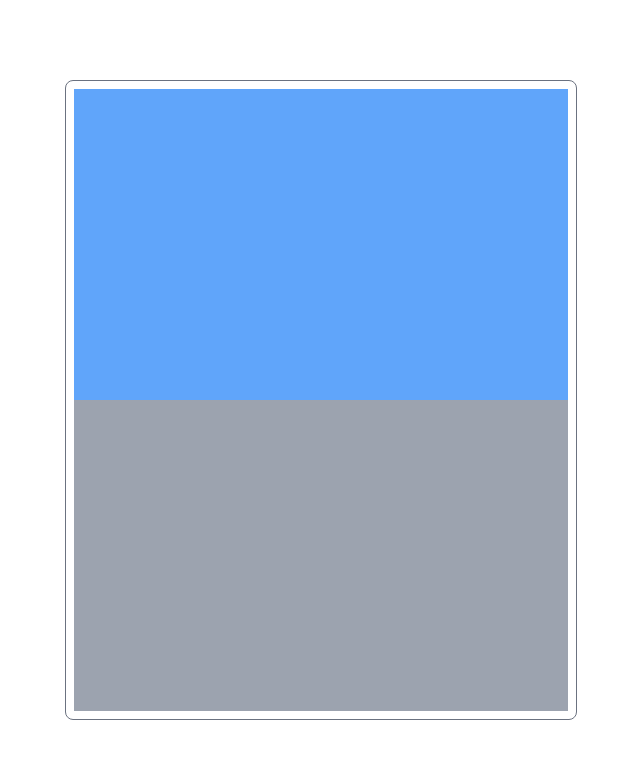
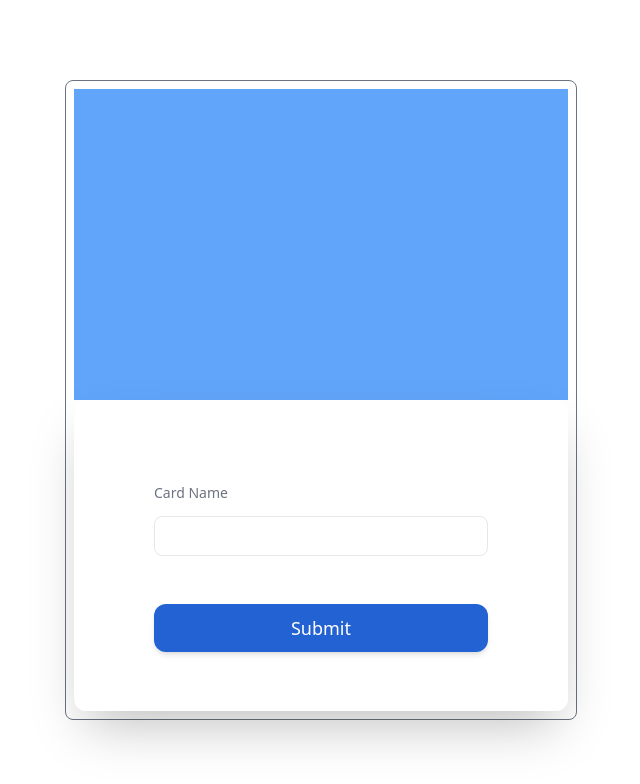
Before and after one commit to dev-shetty/credit-card-ui, a React (Vite) app: page / in a window 1280 px wide. Shown: the top 784 px of the page, without its empty margins (319-959 px from the left). Built offline with nearby package versions, Linux system fonts and the light colour scheme.

Commit message:
button done

```diff
--- /dev/null
+++ b/src/components/Button.tsx
@@ -0,0 +1,16 @@
+import React from 'react'
+
+export default function Button() {
+  return (
+      <button
+          type="submit"
+          className="inline-flex items-center bg-primary w-full  h-12  text-white text-lg font-medium
+           focus:outline-none focus:ring-2 focus:ring-offset-2 focus:ring-primary rounded-none
+            justify-center shadow-lg hover:bg-primary-dark
+           "
+          title="Submit"
+      >
+          Submit
+    </button>
+  )
+}
--- a/src/components/Form.tsx
+++ b/src/components/Form.tsx
@@ -1,6 +1,19 @@
+import Button from "./Button"
+import Input from "./Input"
+
 function Form() {
   // Tejas Part (Your side is black because yout life is B&W :))
-  return <div className="bg-gray-400"></div>
+  return <div className="relative shadow-2xl rounded-xl p-8 md:p-12 lg:p-16 xl:p-20 2xl:p-24 bg-white w-full h-full
+  ">
+    <Input
+      label="Card Name"
+      placeholder=""
+    />
+    <div className="max-w-md mx-auto bg-white rounded-xl shadow-md overflow-hidden md:max-w-2xl mt-12
+    ">
+    <Button/>
+    </div>
+  </div>
 }
 
 export default Form
--- /dev/null
+++ b/src/components/Input.tsx
@@ -0,0 +1,25 @@
+import React from 'react'
+interface InputProps {
+  label: string;
+  placeholder?: string;
+  text?: string;
+}
+
+export default function Input({
+  label,
+  placeholder,
+  text,
+
+}: InputProps) {
+  return (
+    <div>
+      <label htmlFor="cardName" className=" text-gray-500 text-sm
+      ">
+        {label}
+      </label>
+      <input type="text" placeholder={placeholder} className="w-full h-10 rounded-lg border focus:ring-1 focus:ring-offset-2
+       focus:ring-primary focus:outline-none mt-3
+         p-2" />
+    </div>
+  )
+}
--- a/tailwind.config.cjs
+++ b/tailwind.config.cjs
@@ -2,7 +2,11 @@
 module.exports = {
   content: ["./index.html", "./src/**/*.{js,ts,jsx,tsx}"],
   theme: {
-    extend: {},
+    extend: {
+      colors: {
+        primary: "#2362d2",
+      },
+    },
   },
   plugins: [],
 };
```
Also changed, not shown: src/index.css (line endings or trailing spaces).
